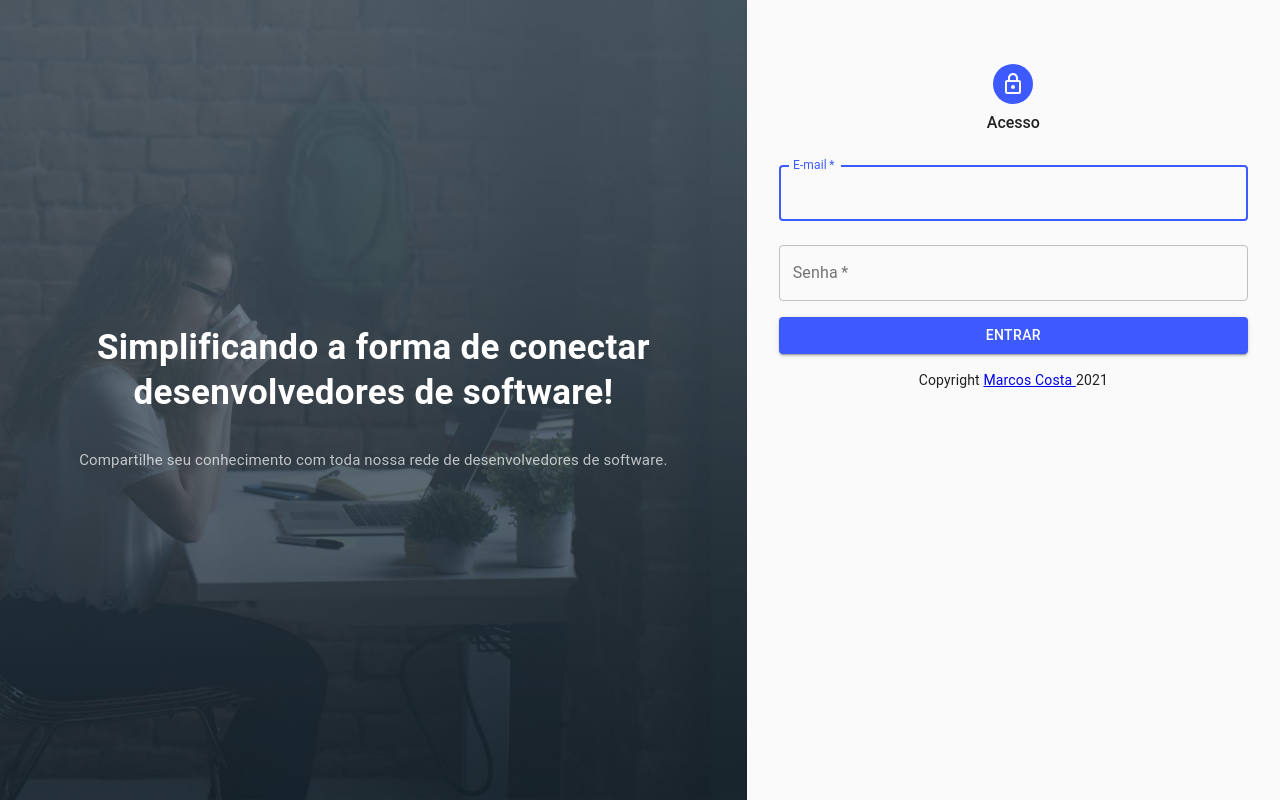
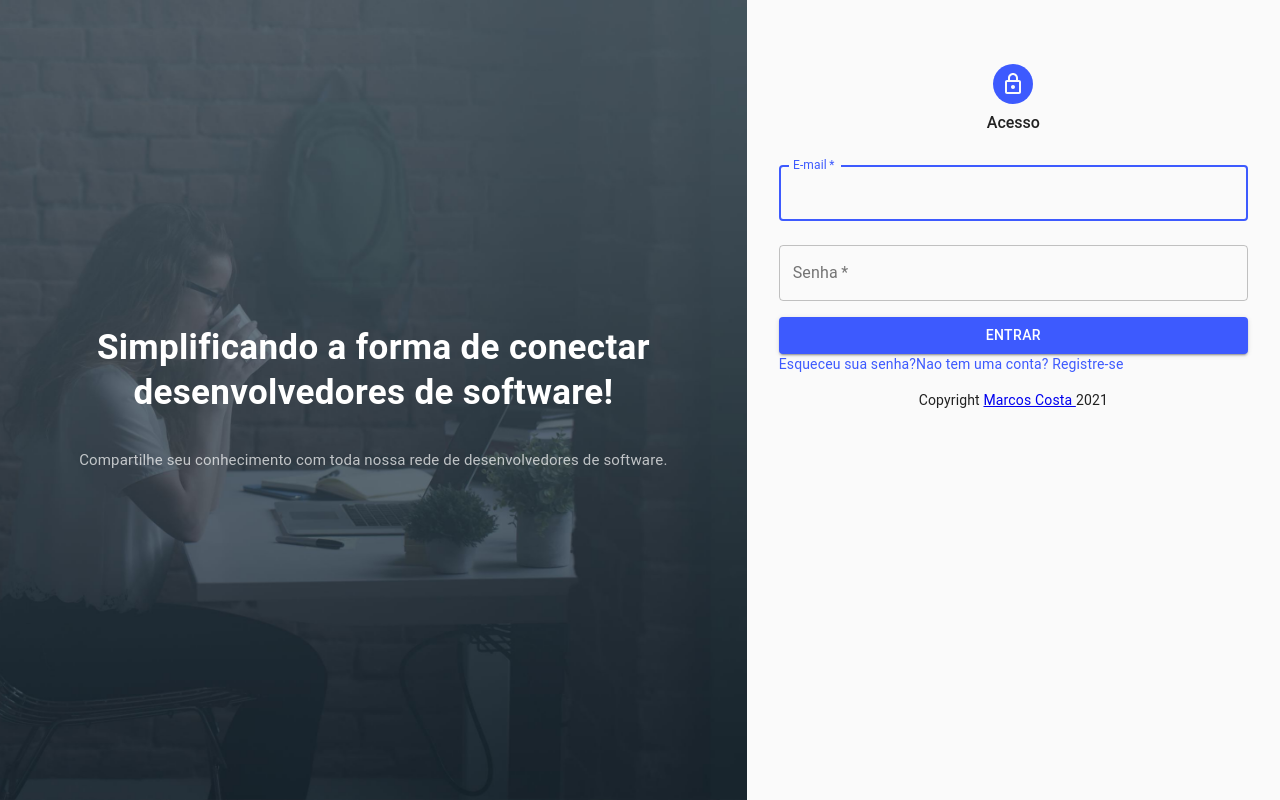
Before and after one commit to marcoscosta90/dev-conect, a React (Create React App) app: page /sign-in in a window 1280 px wide. Built offline with nearby package versions, Linux system fonts and the light colour scheme.

Commit message:
SignIn Page

```diff
--- a/src/pages/SignIn/index.js
+++ b/src/pages/SignIn/index.js
@@ -6,7 +6,9 @@ import Box from '@material-ui/core/Box';
 import Avatar from '@material-ui/core/Avatar';
 import LockOutlinedIcon from '@material-ui/icons/LockOutlined';
 import TextField from '@material-ui/core/TextField';
-import Button from '@material-ui/core/Button'
+import Button from '@material-ui/core/Button';
+import Link from '@material-ui/core/Link';
+import { useNavigate } from 'react-router-dom'
 
 const useStyles = makeStyles((theme) => ({
     root: {
@@ -47,7 +49,7 @@ function Copyright() {
 
 function SignIn() {
     const classes = useStyles();
-
+    const navigate = useNavigate()
     return (
         <Grid container className={classes.root}>
             <Grid
@@ -113,12 +115,22 @@ function SignIn() {
                                 id="password"
                                 autoComplete="current-password"
                             />
-                            <Button fullWidth
+                            <Button
+                                fullWidth
                                 variant="contained"
                                 color="primary"
-                                className={classes.button}>
+                                className={classes.button}
+                                onClick={() => navigate('/')}>
                                     Entrar
                             </Button>
+                            <Grid container>
+                                <Grid item>
+                                    <Link>Esqueceu sua senha?</Link>
+                                </Grid>
+                                <Grid item>
+                                    <Link>Nao tem uma conta? Registre-se</Link>
+                                </Grid>
+                            </Grid>
                         </form>
                         <Copyright />
                     </Box>
```
